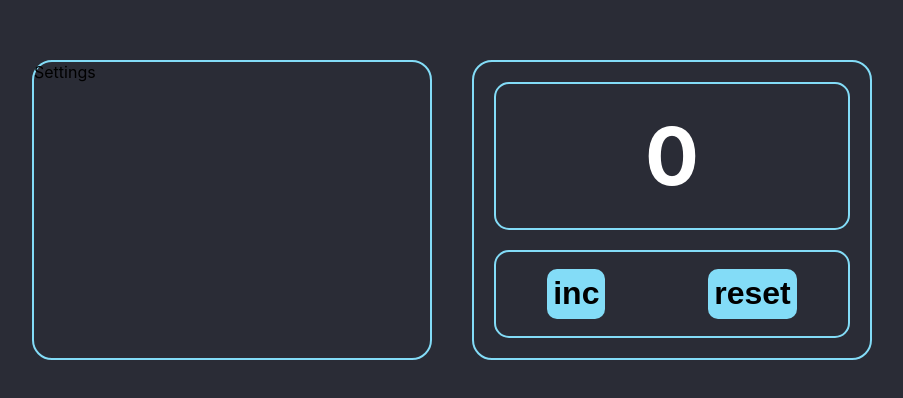
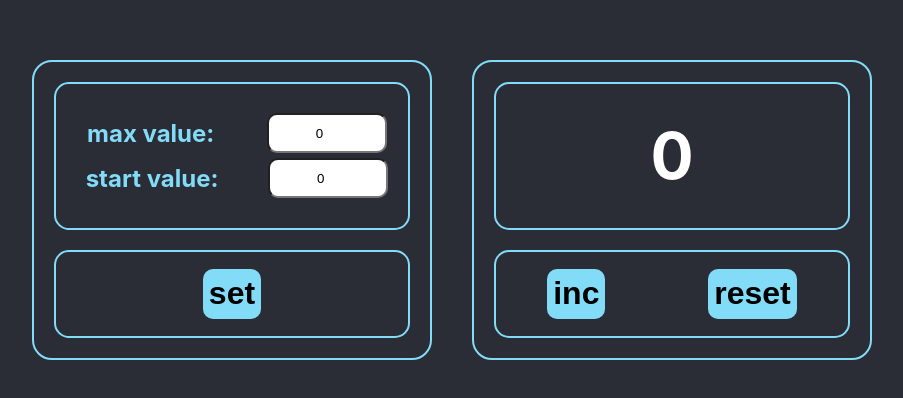
Before and after one commit to petritsyn/counter-redux-ls, a React (Create React App) app: page / in a window 1280 px wide. Shown: the part 190-588 px from the top of the page, without its empty margins (188-1091 px from the left). Built offline with nearby package versions, Linux system fonts and the light colour scheme.

Commit message:
settings logic

```diff
--- a/src/App.scss
+++ b/src/App.scss
@@ -9,4 +9,34 @@
   align-items: center;
   width: 100%;
   height: 100vh;
+  .counterItem {
+    border: 2px solid #83dcf7;
+    width: 400px;
+    height: 300px;
+    margin: 20px;
+    border-radius: 20px;
+    .valueArea {
+      border: 2px solid #83dcf7;
+      width: 90%;
+      height: 50%;
+      margin: 5%;
+      border-radius: 15px;
+      .content {
+        height: 100%;
+        display: flex;
+        justify-content: center;
+        align-items: center;
+      }
+    }
+    .buttonsArea {
+      border: 2px solid #83dcf7;
+      width: 90%;
+      height: 30%;
+      margin: 5%;
+      border-radius: 15px;
+      display: flex;
+      justify-content: space-around;
+      align-items: center;
+    }
+  }
 }
--- a/src/Components/Counter/Counter.module.scss
+++ b/src/Components/Counter/Counter.module.scss
@@ -1,35 +1,5 @@
-.counter {
-  border: 2px solid #83dcf7;
-  width: 400px;
-  height: 300px;
-  margin: 20px;
-  border-radius: 20px;
+.value {
   color: white;
-  .valueArea {
-    border: 2px solid #83dcf7;
-    width: 90%;
-    height: 50%;
-    margin: 5%;
-    border-radius: 15px;
-    .content {
-      height: 100%;
-      display: flex;
-      justify-content: center;
-      align-items: center;
-      .value {
-        font-size: 5em;
-        font-weight: bold;
-      }
-    }
-  }
-  .buttonsArea {
-    border: 2px solid #83dcf7;
-    width: 90%;
-    height: 30%;
-    margin: 5%;
-    border-radius: 15px;
-    display: flex;
-    justify-content: space-around;
-    align-items: center;
-  }
+  font-size: 4em;
+  font-weight: bold;
 }
--- a/src/Components/Counter/Counter.tsx
+++ b/src/Components/Counter/Counter.tsx
@@ -16,13 +16,13 @@ export const Counter: FC = () => {
     }
 
     return (
-        <div className={s.counter}>
-            <div className={s.valueArea}>
-                <div className={s.content}>
+        <div className={'counterItem'}>
+            <div className={'valueArea'}>
+                <div className={'content'}>
                     <span className={s.value}>{value}</span>
                 </div>
             </div>
-            <div className={s.buttonsArea}>
+            <div className={'buttonsArea'}>
                 <Button name={'inc'} callback={onClickIncHandler}/>
                 <Button name={'reset'} callback={onClickResetHandler}/>
             </div>
--- /dev/null
+++ b/src/Components/Input/Input.tsx
@@ -0,0 +1,17 @@
+import React, {ChangeEvent, FC} from 'react';
+
+type PropsType = {
+    value: number
+    onChange: (value: number) => void
+}
+
+export const Input: FC<PropsType> = (props) => {
+
+    const onChangeHandler = (e: ChangeEvent<HTMLInputElement>) => {
+        props.onChange(+e.currentTarget.value)
+    }
+
+    return (
+        <input type={'number'} value={props.value} onChange={onChangeHandler}/>
+    );
+};
--- a/src/Components/Settings/Settings.module.scss
+++ b/src/Components/Settings/Settings.module.scss
@@ -1,7 +1,23 @@
-.settings {
-  border: 2px solid #83dcf7;
-  width: 400px;
-  height: 300px;
-  margin: 20px;
-  border-radius: 20px;
+.settingsArea {
+  width: 100%;
+  .inputSettingsItem {
+    margin: 5px;
+    width: 100%;
+    display: flex;
+    justify-content: space-around;
+    align-items: center;
+
+    span {
+      color: #83dcf7;
+      font-weight: bold;
+      font-size: 1.5em;
+    }
+
+    input {
+      width: 120px;
+      height: 40px;
+      border-radius: 10px;
+      text-align: center;
+    }
+  }
 }
--- a/src/Components/Settings/Settings.tsx
+++ b/src/Components/Settings/Settings.tsx
@@ -1,10 +1,41 @@
 import React, { FC } from 'react';
 import s from './Settings.module.scss'
+import {Button} from "../Button/Button";
+import {Input} from "../Input/Input";
+import {useAppDispatch} from "../../utils/hooks";
+import {maxValueChangeAC} from "../../bll/counter-reducer";
 
 export const Settings: FC = () => {
+
+    const dispatch = useAppDispatch()
+
+    const onClickSetHandler = () => {
+        console.log('set')
+    }
+
+    const onChangeInputValue = (value: number) => {
+        dispatch(maxValueChangeAC(value))
+    }
+
     return (
-        <div className={s.settings}>
-            Settings
+        <div className={'counterItem'}>
+            <div className={'valueArea'}>
+                <div className={'content'}>
+                    <div className={s.settingsArea}>
+                        <div className={s.inputSettingsItem}>
+                            <span>max value:</span>
+                            <Input value={0} onChange={onChangeInputValue}/>
+                        </div>
+                        <div className={s.inputSettingsItem}>
+                            <span>start value:</span>
+                            <Input value={0} onChange={onChangeInputValue}/>
+                        </div>
+                    </div>
+                </div>
+            </div>
+            <div className={'buttonsArea'}>
+                <Button name={'set'} callback={onClickSetHandler}/>
+            </div>
         </div>
     );
 };
--- a/src/bll/counter-reducer.ts
+++ b/src/bll/counter-reducer.ts
@@ -1,8 +1,13 @@
 type initialStateType = typeof initialState;
-export type ActionsTypes = ReturnType<typeof incrementCounterAC> | ReturnType<typeof resetCounterAC>
+export type ActionsTypes = ReturnType<typeof incrementCounterAC>
+    | ReturnType<typeof resetCounterAC>
+    | ReturnType<typeof maxValueChangeAC>
 
 const initialState = {
-    counterValue: 0
+    counterValue: 0,
+    showIncorrectValue: false,
+    maxValue: 0,
+    startValue: 0
 }
 
 export const counterReducer = (state: initialStateType = initialState, action: ActionsTypes): initialStateType => {
@@ -18,6 +23,12 @@ export const counterReducer = (state: initialStateType = initialState, action: A
                 counterValue: 0
             }
 
+        case "MAX-VALUE-CHANGE":
+            return {
+                ...state,
+                maxValue: action.maxValue
+            }
+
         default:
             return state
     }
@@ -25,3 +36,4 @@ export const counterReducer = (state: initialStateType = initialState, action: A
 
 export const incrementCounterAC = () => ({type: 'INCREMENT-COUNTER-VALUE'} as const)
 export const resetCounterAC = () => ({type: 'RESET-COUNTER-VALUE'} as const)
+export const maxValueChangeAC = (maxValue: number) => ({type: 'MAX-VALUE-CHANGE', maxValue} as const)
```
